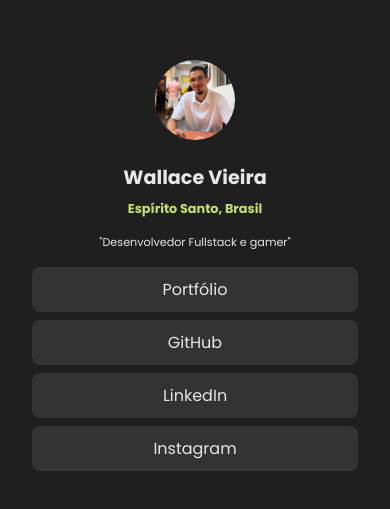
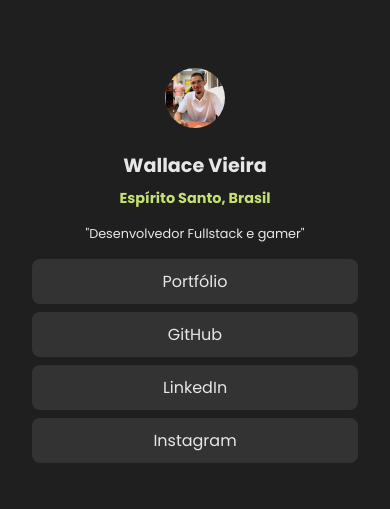
Before and after one commit to Wallace027Dev/my-social-medias, a plain HTML site: page index.html in a window 390 px wide. Shown: the part 157-666 px from the top of the page. Drawn offline with Linux system fonts and the light colour scheme.

Commit message:
atualizando tamanho do card e das fontes

```diff
--- a/style.css
+++ b/style.css
@@ -39,30 +39,31 @@ main {
   background-color: var(--background-light);
   padding: calc(var(--spacing) * 3);
   border-radius: var(--border-radius);
-  min-width: 320px;
+  width: 90%;
+  max-width: 400px;
   box-shadow: 0 4px 8px rgba(0, 0, 0, 0.3);
 }
 
 /* === Estilos de Imagem === */
 img {
   border-radius: 50%;
-  width: 80px;
+  width: clamp(60px, 15vw, 120px);
   margin-bottom: calc(var(--spacing) * 2);
 }
 
 /* === Tipografia === */
 h1 {
-  font-size: 1.4rem;
+  font-size: clamp(1.2rem, 3vw, 2.2rem);
   margin-bottom: var(--spacing);
 }
 
 h2 {
-  font-size: 0.9rem;
+  font-size: clamp(0.9rem, 2.5vw, 1.5rem);
   color: var(--text-highlight);
 }
 
 p {
-  font-size: 0.8rem;
+  font-size: clamp(0.8rem, 2vw, 1.2rem);
   margin: calc(var(--spacing) * 2) 0;
 }
 
@@ -90,6 +91,7 @@ a {
   padding: calc(var(--spacing) * 1.25) 0;
   transition: background-color 0.3s ease;
 }
+
 @media (min-width:769px) {
   a:hover {
     background-color: var(--link-hover);
@@ -107,16 +109,4 @@ a {
     border-radius: 0;
     box-shadow: none;
   }
-
-  h1 {
-    font-size: 1.2rem;
-  }
-
-  h2 {
-    font-size: 0.8rem;
-  }
-
-  p {
-    font-size: 0.7rem;
-  }
 }
```
